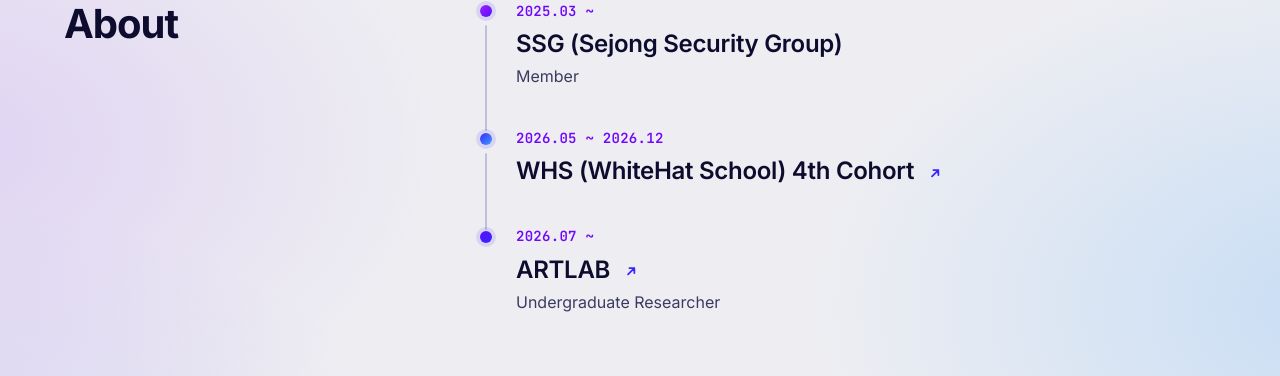
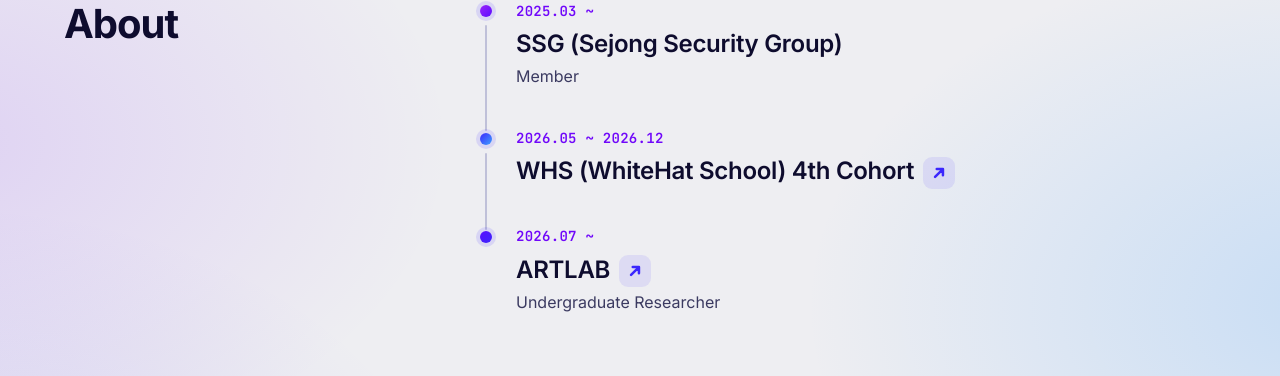
Before and after one commit to jhlee0507/jhlee0507.github.io, a Jekyll site: the page built from about/index.html, in a window 1280 px wide. Shown: the part 162-538 px from the top of the page. Built offline with Jekyll 4.4.1, drawn with Linux system fonts in a browser that asks for light colours.

Commit message:
Make the About link arrow larger and clear in dark mode

```diff
--- a/_layouts/default.html
+++ b/_layouts/default.html
@@ -17,7 +17,7 @@
 <link rel="preconnect" href="https://fonts.googleapis.com">
 <link rel="preconnect" href="https://fonts.gstatic.com" crossorigin>
 <link rel="stylesheet" href="https://fonts.googleapis.com/css2?family=Inter:wght@400..800&family=JetBrains+Mono:wght@400..800&display=swap">
-<link rel="stylesheet" href="{{ '/assets/css/site.css' | relative_url }}">
+<link rel="stylesheet" href="{{ '/assets/css/site.css' | relative_url }}?v={{ site.time | date: '%s' }}">
 </head>
 <body class="page-{{ page.key | default: 'page' }}{% if page.key == 'home' and site.intro.size > 0 %} has-intro{% endif %}">
 <a class="skip" href="#main">Skip to content</a>
@@ -32,6 +32,6 @@
 <footer class="wrap"></footer>
 <div class="page-art page-art--end" aria-hidden="true"><div class="blob"></div></div>
 <!-- If the menu script cannot be loaded, fall back to the plain header with its links visible. -->
-<script src="{{ '/assets/js/site.js' | relative_url }}" defer onerror="document.documentElement.classList.remove('js')"></script>
+<script src="{{ '/assets/js/site.js' | relative_url }}?v={{ site.time | date: '%s' }}" defer onerror="document.documentElement.classList.remove('js')"></script>
 </body>
 </html>
--- a/about/index.html
+++ b/about/index.html
@@ -13,7 +13,7 @@ title: About
         {%- for item in site.data.about %}
         <li class="c{{ forloop.index0 | modulo: 3 }}">
           <p class="when">{{ item.when | escape }}</p>
-          <p class="what">{{ item.what | escape }}{% if item.url %}&nbsp;<a class="ext" href="{{ item.url | escape }}" rel="noopener" target="_blank" aria-label="{{ item.what | escape }}, open the website"><svg viewBox="0 0 16 16" width="14" height="14" aria-hidden="true"><path d="M4.5 11.5l7-7M6 4.5h5.5V10"/></svg></a>{% endif %}</p>
+          <p class="what">{{ item.what | escape }}{% if item.url %}&nbsp;<a class="ext" href="{{ item.url | escape }}" rel="noopener" target="_blank" aria-label="{{ item.what | escape }}, open the website"><svg viewBox="0 0 16 16" width="18" height="18" fill="none" stroke="currentColor" stroke-width="2" stroke-linecap="round" stroke-linejoin="round" aria-hidden="true"><path d="M4.5 11.5l7-7M6 4.5h5.5V10"/></svg></a>{% endif %}</p>
           {%- if item.role %}
           <p class="role">{{ item.role | escape }}</p>
           {%- endif %}
--- a/assets/css/site.css
+++ b/assets/css/site.css
@@ -58,6 +58,8 @@ html[data-theme="dark"] body{
     radial-gradient(ellipse 48rem 32rem at calc(100% + 4rem) 52%,rgba(var(--az),.13),transparent 70%),
     radial-gradient(ellipse 46rem 30rem at -4rem 78%,rgba(var(--bl),.14),transparent 70%);
 }
+html[data-theme="dark"] .timeline .ext{color:#c9d0ff;background-color:rgba(147,160,255,.22)}
+html[data-theme="dark"] .timeline .ext:hover{color:#fff;background-color:var(--blue)}
 html[data-theme="dark"].js .mast .links{box-shadow:0 1px 2px rgba(0,0,0,.4),0 26px 50px -22px rgba(0,0,0,.7),0 12px 26px -16px rgba(var(--vi),.45)}
 html[data-theme="dark"] .mast nav a:hover{background-image:linear-gradient(90deg,rgba(147,160,255,.16),rgba(147,160,255,.1) 55%,rgba(var(--sk),.08))}
 }
@@ -263,9 +265,9 @@ h2,.sec-head h1{margin:0;font-size:clamp(1.75rem,3.2vw,2.5rem);line-height:1.15;
 .timeline .when{font-family:var(--mono);font-size:.875rem;font-weight:600;line-height:1.5;letter-spacing:.02em;color:var(--accent-2)}
 .timeline .what{margin-top:.4rem;font-size:clamp(1.1875rem,1.9vw,1.5rem);line-height:1.3;font-weight:600;letter-spacing:-.012em;color:var(--ink)}
 /* an entry with a website gets a small arrow after its name; the arrow is the link */
-.timeline .ext{display:inline-grid;place-items:center;width:1.75rem;height:1.75rem;margin:-.25rem 0 -.25rem .1rem;vertical-align:middle;border-radius:8px;color:var(--accent);text-decoration:none;transition:background-color .15s ease,color .15s ease}
-.timeline .ext svg{width:.9rem;height:.9rem;fill:none;stroke:currentColor;stroke-width:2;stroke-linecap:round;stroke-linejoin:round}
-.timeline .ext:hover{color:var(--accent-2);background-color:var(--tint)}
+.timeline .ext{display:inline-grid;place-items:center;width:2rem;height:2rem;margin:-.35rem 0 -.35rem .2rem;vertical-align:middle;border-radius:9px;background-color:var(--tint);color:var(--accent);text-decoration:none;transition:background-color .15s ease,color .15s ease}
+.timeline .ext svg{width:1.125rem;height:1.125rem;fill:none;stroke:currentColor;stroke-width:2.25;stroke-linecap:round;stroke-linejoin:round}
+.timeline .ext:hover{color:#fff;background-color:var(--blue)}
 .timeline .ext:focus-visible{outline-offset:1px}
 .timeline .role{margin-top:.3rem;font-size:1rem;line-height:1.5;color:var(--ink-2)}
 .timeline .c0{--c1:#9a24fb;--c2:#5a0cfe}
```
